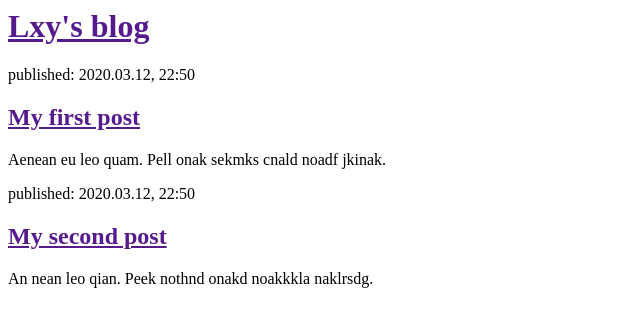
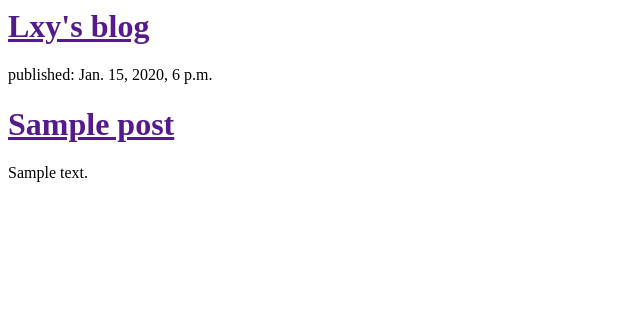
Before and after one commit to xiaoboshihou/my-django-app, a Django app: page / in a window 1280 px wide. Shown: the top 327 px of the page, without its empty margins (0-640 px from the left). Run offline with Django 3.2, Linux system fonts and the light colour scheme; tables that the repository leaves empty hold one stand-in row (values such as "Sample post").

Commit message:
Modified templates to display posts from database.

```diff
--- a/blog/templates/blog/post_list.html
+++ b/blog/templates/blog/post_list.html
@@ -7,16 +7,13 @@
 			<h1><a href="">Lxy's blog</a></h1>
 		</div>
 
-		<div>
-			<p>published: 2020.03.12, 22:50</p>
-			<h2><a href="">My first post</a></h2>
-			<p>Aenean eu leo quam. Pell onak sekmks cnald noadf jkinak.</p>
-		</div>
+		{% for post in posts %}
+			<div>
+				<p>published: {{post.published_date}}</p>
+				<h1><a href="">{{post.title}}</a></h1>
+				<p>{{post.text|linebreaksbr}}</p>
+			</div>
+		{% endfor %}
 
-		</div>
-			<p>published: 2020.03.12, 22:50</p>
-			<h2><a href="">My second post</a></h2>
-			<p>An nean leo qian. Peek nothnd onakd noakkkla naklrsdg.</p>
-		</div>
 	</body>
 </html>
--- a/blog/views.py
+++ b/blog/views.py
@@ -1,6 +1,9 @@
 from django.shortcuts import render
+from django.utils import timezone
+from .models import Post
 
 # Create your views here.
 
 def post_list(request):
-	return render(request, 'blog/post_list.html', {})
+	posts = Post.objects.filter(published_date__lte=timezone.now()).order_by('published_date')
+	return render(request, 'blog/post_list.html', {'posts': posts})
```
